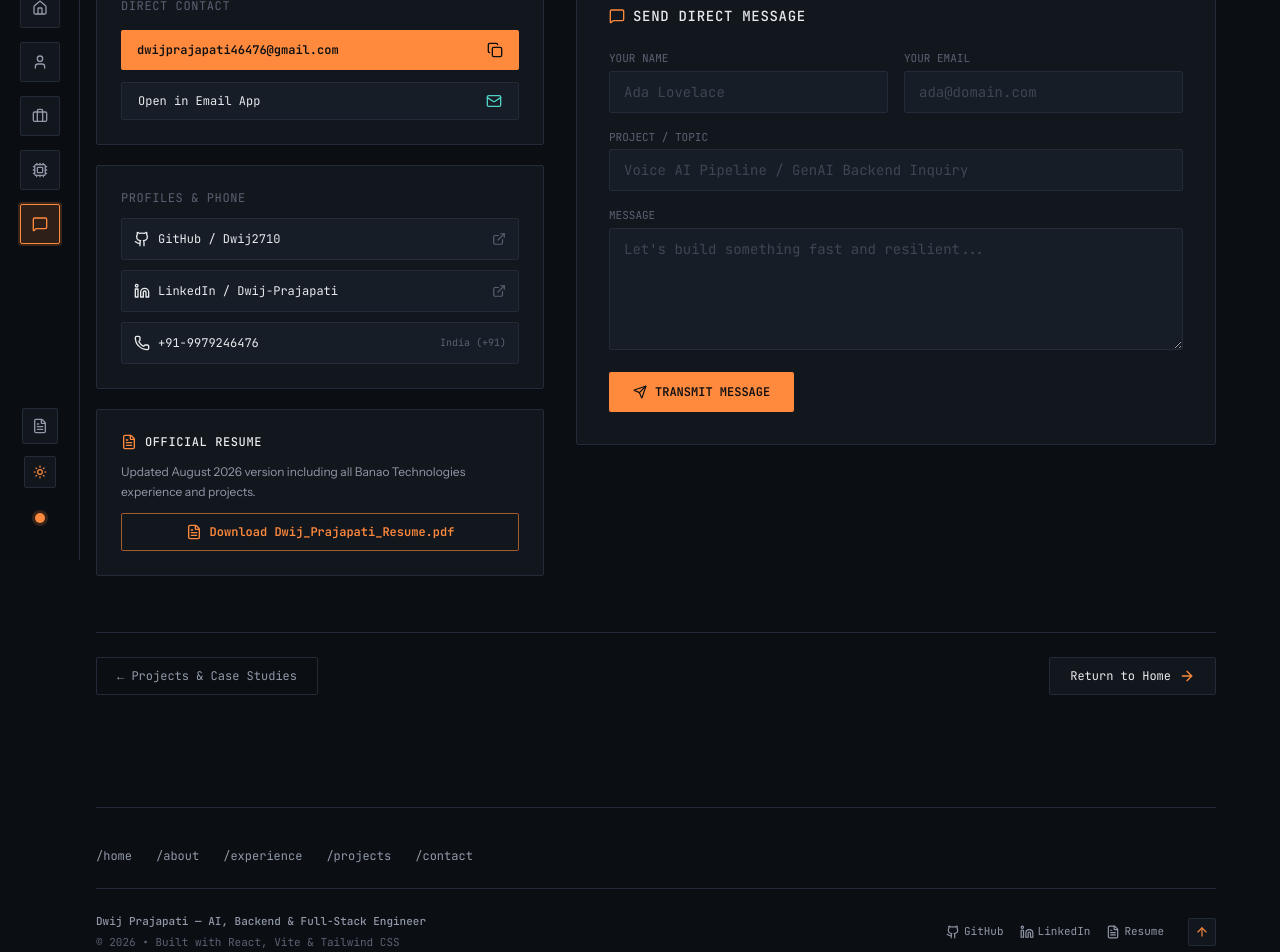
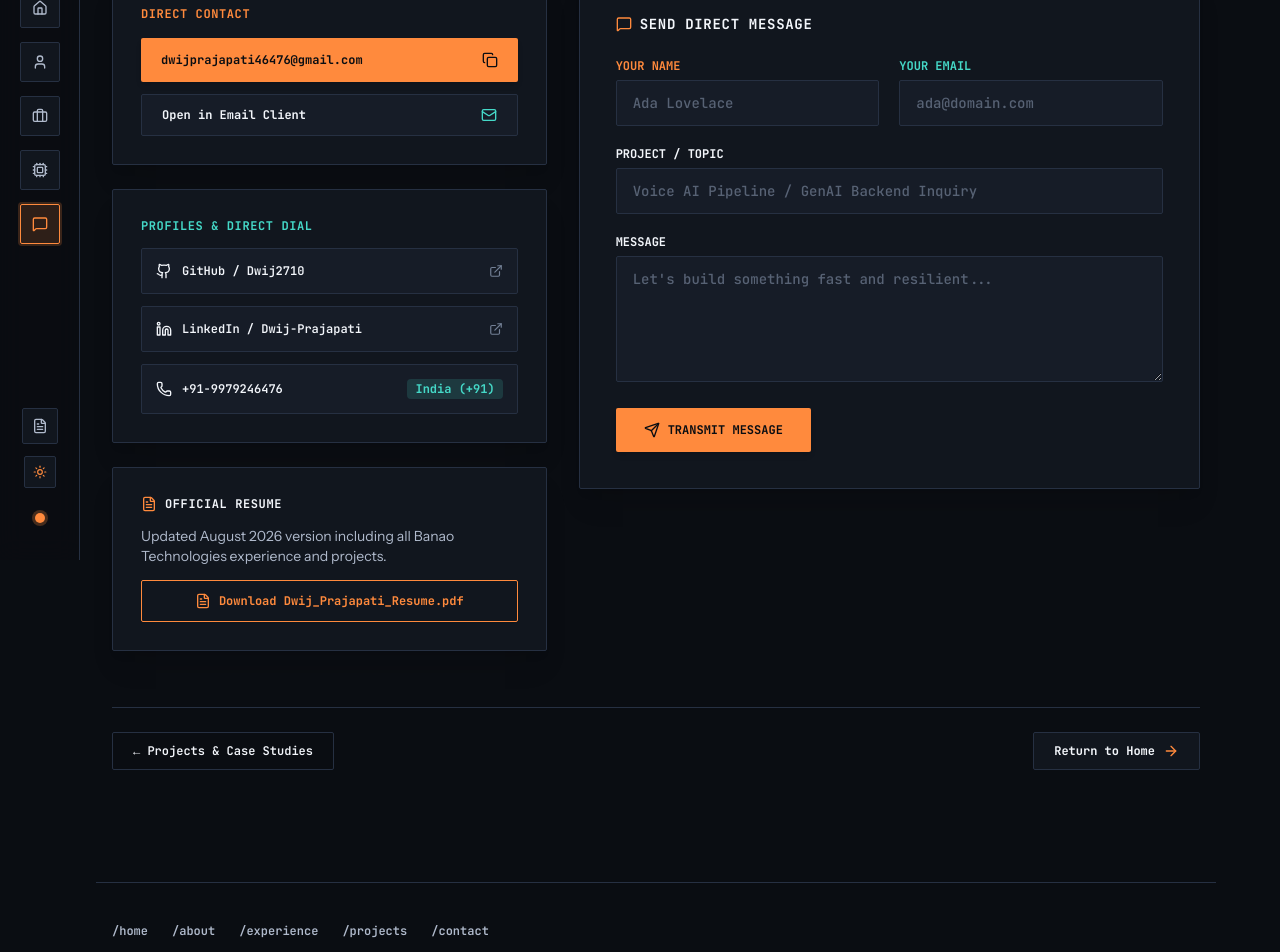
Before and after one commit to Dwij2710/Dwij-Portfolio, a React (Vite) app: page /contact in a window 1280 px wide. Shown: the part 240-1192 px from the top of the page. Built offline with nearby package versions, Linux system fonts and the light colour scheme; the HTML template or start-up script is replaced by a standard one.

Commit message:
design: upgrade all pages with 1400px wide container, ultra high-contrast typography, and bold readable cards

```diff
--- a/src/components/Footer.tsx
+++ b/src/components/Footer.tsx
@@ -9,10 +9,10 @@ export default function Footer() {
   }
 
   return (
-    <footer className="border-t border-hairline py-10 mt-16 max-w-container mx-auto w-full">
+    <footer className="border-t border-hairline py-10 mt-16 max-w-7xl mx-auto w-full px-2 sm:px-4">
       <div className="flex flex-col gap-6">
         {/* Navigation Map */}
-        <div className="flex flex-wrap items-center gap-6 font-mono text-xs text-muted">
+        <div className="flex flex-wrap items-center gap-6 font-mono text-xs text-muted font-semibold">
           <Link to="/" className="hover:text-signal transition-colors">/home</Link>
           <Link to="/about" className="hover:text-signal transition-colors">/about</Link>
           <Link to="/experience" className="hover:text-signal transition-colors">/experience</Link>
@@ -21,22 +21,22 @@ export default function Footer() {
         </div>
 
         {/* Bottom Details */}
-        <div className="flex flex-col sm:flex-row justify-between items-start sm:items-center gap-6 font-mono text-[11px] text-faint border-t border-hairline pt-6">
+        <div className="flex flex-col sm:flex-row justify-between items-start sm:items-center gap-6 font-mono text-xs text-muted border-t border-hairline pt-6">
           <div className="flex flex-col gap-1">
-            <span className="text-muted font-medium">
+            <span className="text-ink font-bold">
               {profile.name} — {profile.role}
             </span>
-            <span>© {new Date().getFullYear()} • Built with React, Vite & Tailwind CSS</span>
+            <span className="text-faint">© {new Date().getFullYear()} • Built with React, Vite & Tailwind CSS</span>
           </div>
 
-          <div className="flex items-center gap-4 text-muted">
+          <div className="flex items-center gap-5 text-ink font-semibold">
             <a
               href={profile.github}
               target="_blank"
               rel="noreferrer"
-              className="hover:text-ink transition-colors flex items-center gap-1"
+              className="hover:text-signal transition-colors flex items-center gap-1.5"
             >
-              <GithubIcon className="w-3.5 h-3.5" />
+              <GithubIcon className="w-4 h-4" />
               <span>GitHub</span>
             </a>
 
@@ -44,9 +44,9 @@ export default function Footer() {
               href={profile.linkedin}
               target="_blank"
               rel="noreferrer"
-              className="hover:text-ink transition-colors flex items-center gap-1"
+              className="hover:text-signal transition-colors flex items-center gap-1.5"
             >
-              <LinkedinIcon className="w-3.5 h-3.5" />
+              <LinkedinIcon className="w-4 h-4" />
               <span>LinkedIn</span>
             </a>
 
@@ -54,19 +54,19 @@ export default function Footer() {
               href={profile.resumeUrl}
               target="_blank"
               rel="noreferrer"
-              className="hover:text-signal transition-colors flex items-center gap-1"
+              className="hover:text-signal transition-colors flex items-center gap-1.5"
             >
-              <FileText className="w-3.5 h-3.5" />
+              <FileText className="w-4 h-4" />
               <span>Resume</span>
             </a>
 
             <button
               onClick={scrollToTop}
-              className="p-1.5 border border-hairline bg-panel rounded-sm hover:text-ink hover:border-faint transition-colors ml-2"
+              className="p-2 border border-hairline bg-panel rounded-sm hover:text-signal hover:border-signal transition-colors ml-2"
               aria-label="Scroll to top"
               title="Scroll to top"
             >
-              <ArrowUp className="w-3.5 h-3.5 text-signal" />
+              <ArrowUp className="w-4 h-4 text-signal" />
             </button>
           </div>
         </div>
--- a/src/index.css
+++ b/src/index.css
@@ -3,36 +3,33 @@
 @tailwind utilities;
 
 :root {
-  /* Dark console theme (default) */
-  --color-base: 11 14 19;
-  --color-panel: 18 22 29;
-  --color-panel2: 23 29 38;
-  --color-hairline: 35 43 56;
-  --color-ink: 232 234 237;
-  --color-muted: 145 153 168;
-  --color-faint: 90 98 114;
+  /* Dark console theme (default) - High contrast & vibrant */
+  --color-base: 10 13 18;
+  --color-panel: 17 22 30;
+  --color-panel2: 22 28 39;
+  --color-hairline: 38 48 66;
+  --color-ink: 243 246 251;
+  --color-muted: 176 186 204;
+  --color-faint: 115 128 150;
   --color-signal: 255 138 61;
-  --color-data: 79 209 197;
-  --glow-color: rgba(255, 138, 61, 0.08);
+  --color-data: 69 217 200;
 }
 
 html.light {
-  /* Light technical blueprint theme */
-  --color-base: 246 248 250;
+  /* Light technical blueprint theme - Crisp & readable */
+  --color-base: 248 250 252;
   --color-panel: 255 255 255;
   --color-panel2: 241 245 249;
-  --color-hairline: 226 232 240;
+  --color-hairline: 218 226 237;
   --color-ink: 15 23 42;
-  --color-muted: 71 85 105;
-  --color-faint: 148 163 184;
+  --color-muted: 51 65 85;
+  --color-faint: 100 116 139;
   --color-signal: 234 88 12;
   --color-data: 13 148 136;
-  --glow-color: rgba(234, 88, 12, 0.05);
 }
 
 * {
   scroll-behavior: smooth;
-  transition: background-color 0.2s ease, border-color 0.2s ease, color 0.2s ease;
 }
 
 html, body, #root {
@@ -55,27 +52,27 @@ body {
 
 /* Custom scrollbar */
 ::-webkit-scrollbar {
-  width: 7px;
-  height: 7px;
+  width: 8px;
+  height: 8px;
 }
 ::-webkit-scrollbar-track {
   background: rgb(var(--color-base));
 }
 ::-webkit-scrollbar-thumb {
   background: rgb(var(--color-hairline));
-  border-radius: 3px;
+  border-radius: 4px;
 }
 ::-webkit-scrollbar-thumb:hover {
   background: rgb(var(--color-faint));
 }
 
 .status-dot {
-  box-shadow: 0 0 0 3px rgba(255, 138, 61, 0.18);
+  box-shadow: 0 0 0 3px rgba(255, 138, 61, 0.25);
   animation: pulse 2s cubic-bezier(0.4, 0, 0.6, 1) infinite;
 }
 
 html.light .status-dot {
-  box-shadow: 0 0 0 3px rgba(234, 88, 12, 0.2);
+  box-shadow: 0 0 0 3px rgba(234, 88, 12, 0.25);
 }
 
 @media (prefers-reduced-motion: reduce) {
@@ -91,30 +88,3 @@ html.light .status-dot {
   outline: 2px solid rgb(var(--color-signal));
   outline-offset: 3px;
 }
-
-/* Glass panel */
-.glass-panel {
-  background-color: rgb(var(--color-panel) / 0.85);
-  backdrop-filter: blur(12px);
-  -webkit-backdrop-filter: blur(12px);
-  border: 1px solid rgb(var(--color-hairline));
-}
-
-/* Subtle grid */
-.bg-grid-pattern {
-  background-size: 32px 32px;
-  background-image:
-    linear-gradient(to right, rgb(var(--color-hairline) / 0.25) 1px, transparent 1px),
-    linear-gradient(to bottom, rgb(var(--color-hairline) / 0.25) 1px, transparent 1px);
-}
-
-/* Telemetry Card Glow on Hover */
-.telemetry-card {
-  position: relative;
-  transition: all 0.25s cubic-bezier(0.16, 1, 0.3, 1);
-}
-.telemetry-card:hover {
-  transform: translateY(-2px);
-  border-color: rgb(var(--color-signal) / 0.5);
-  box-shadow: 0 8px 24px -6px rgba(0, 0, 0, 0.2);
-}
--- a/src/pages/ContactPage.tsx
+++ b/src/pages/ContactPage.tsx
@@ -43,14 +43,14 @@ export default function ContactPage() {
   )}`
 
   return (
-    <div className="py-8 md:py-12 max-w-container mx-auto">
+    <div className="py-8 md:py-12 max-w-7xl mx-auto w-full px-2 sm:px-4">
       {/* Header */}
       <div className="mb-10 border-b border-hairline pb-6">
-        <p className="font-mono text-xs text-faint mb-2">// 04. contact & coordinates</p>
-        <h1 className="text-3xl sm:text-4xl lg:text-5xl font-medium tracking-tight text-ink">
+        <p className="font-mono text-xs text-signal font-bold mb-2 uppercase tracking-wider">// 04. contact & coordinates</p>
+        <h1 className="text-3xl sm:text-4xl lg:text-5xl font-semibold tracking-tight text-ink">
           Let's Talk Systems & Models
         </h1>
-        <p className="font-mono text-sm text-data mt-2">
+        <p className="font-mono text-sm sm:text-base text-data mt-2 font-semibold">
           Available for AI Engineering, Backend Architecture & Generative AI Roles
         </p>
       </div>
@@ -58,16 +58,16 @@ export default function ContactPage() {
       {/* 2-Column Layout */}
       <div className="grid lg:grid-cols-12 gap-8 items-start mb-12">
         {/* Left Column: Direct Coordinates & Actions */}
-        <div className="lg:col-span-5 space-y-5">
+        <div className="lg:col-span-5 space-y-6">
           {/* Quick email card */}
-          <div className="p-6 bg-panel border border-hairline rounded-sm shadow-sm space-y-4">
-            <h2 className="font-mono text-xs text-faint uppercase tracking-wider">
+          <div className="p-6 sm:p-7 bg-panel border border-hairline rounded-sm shadow-xl space-y-4">
+            <h2 className="font-mono text-xs text-signal uppercase tracking-wider font-bold">
               Direct Contact
             </h2>
             <div className="space-y-3">
               <button
                 onClick={copyEmail}
-                className="w-full px-4 py-3 bg-signal text-base text-xs font-mono font-semibold rounded-sm hover:bg-signal/90 transition-all flex items-center justify-between shadow-sm"
+                className="w-full px-5 py-3.5 bg-signal text-base text-xs font-mono font-bold rounded-sm hover:bg-signal/90 transition-all flex items-center justify-between shadow-md"
               >
                 <span>{copied ? '✓ COPIED TO CLIPBOARD' : profile.email}</span>
                 {copied ? <Check className="w-4 h-4" /> : <Copy className="w-4 h-4" />}
@@ -75,27 +75,27 @@ export default function ContactPage() {
 
               <a
                 href={`mailto:${profile.email}`}
-                className="w-full px-4 py-2.5 border border-hairline bg-panel2 text-xs font-mono text-ink rounded-sm hover:border-muted transition-colors flex items-center justify-between"
+                className="w-full px-5 py-3 border border-hairline bg-panel2 text-xs font-mono text-ink font-bold rounded-sm hover:border-signal/50 transition-colors flex items-center justify-between"
               >
-                <span>Open in Email App</span>
+                <span>Open in Email Client</span>
                 <Mail className="w-4 h-4 text-data" />
               </a>
             </div>
           </div>
 
           {/* Social Profiles */}
-          <div className="p-6 bg-panel border border-hairline rounded-sm shadow-sm space-y-3">
-            <h3 className="font-mono text-xs text-faint uppercase tracking-wider mb-2">
-              Profiles & Phone
+          <div className="p-6 sm:p-7 bg-panel border border-hairline rounded-sm shadow-xl space-y-3.5">
+            <h3 className="font-mono text-xs text-data uppercase tracking-wider font-bold mb-2">
+              Profiles & Direct Dial
             </h3>
-            <div className="space-y-2.5 font-mono text-xs">
+            <div className="space-y-3 font-mono text-xs">
               <a
                 href={profile.github}
                 target="_blank"
                 rel="noreferrer"
-                className="p-3 bg-panel2 border border-hairline rounded-sm hover:border-signal/50 hover:text-signal transition-colors flex items-center justify-between text-ink"
+                className="p-3.5 bg-panel2 border border-hairline rounded-sm hover:border-signal hover:text-signal transition-colors flex items-center justify-between text-ink font-semibold"
               >
-                <span className="flex items-center gap-2">
+                <span className="flex items-center gap-2.5">
                   <GithubIcon className="w-4 h-4" />
                   <span>GitHub / Dwij2710</span>
                 </span>
@@ -106,9 +106,9 @@ export default function ContactPage() {
                 href={profile.linkedin}
                 target="_blank"
                 rel="noreferrer"
-                className="p-3 bg-panel2 border border-hairline rounded-sm hover:border-signal/50 hover:text-signal transition-colors flex items-center justify-between text-ink"
+                className="p-3.5 bg-panel2 border border-hairline rounded-sm hover:border-signal hover:text-signal transition-colors flex items-center justify-between text-ink font-semibold"
               >
-                <span className="flex items-center gap-2">
+                <span className="flex items-center gap-2.5">
                   <LinkedinIcon className="w-4 h-4" />
                   <span>LinkedIn / Dwij-Prajapati</span>
                 </span>
@@ -117,33 +117,33 @@ export default function ContactPage() {
 
               <a
                 href={`tel:${profile.phone}`}
-                className="p-3 bg-panel2 border border-hairline rounded-sm hover:border-data/50 hover:text-data transition-colors flex items-center justify-between text-ink"
+                className="p-3.5 bg-panel2 border border-hairline rounded-sm hover:border-data hover:text-data transition-colors flex items-center justify-between text-ink font-semibold"
               >
-                <span className="flex items-center gap-2">
+                <span className="flex items-center gap-2.5">
                   <Phone className="w-4 h-4" />
                   <span>{profile.phone}</span>
                 </span>
-                <span className="text-[10px] text-faint">India (+91)</span>
+                <span className="text-xs text-data font-bold bg-data/15 px-2 py-0.5 rounded">India (+91)</span>
               </a>
             </div>
           </div>
 
           {/* Resume Card */}
-          <div className="p-6 bg-panel border border-hairline rounded-sm shadow-sm space-y-3">
+          <div className="p-6 sm:p-7 bg-panel border border-hairline rounded-sm shadow-xl space-y-3.5">
             <div className="flex items-center gap-2">
               <FileText className="w-4 h-4 text-signal" />
-              <h3 className="font-mono text-xs text-ink uppercase tracking-wider font-medium">
+              <h3 className="font-mono text-xs text-ink uppercase tracking-wider font-bold">
                 Official Resume
               </h3>
             </div>
-            <p className="text-xs text-muted leading-relaxed">
+            <p className="text-xs sm:text-sm text-muted leading-relaxed">
               Updated August 2026 version including all Banao Technologies experience and projects.
             </p>
             <a
               href={profile.resumeUrl}
               target="_blank"
               rel="noreferrer"
-              className="w-full px-4 py-2.5 border border-signal/60 text-signal font-mono text-xs font-semibold rounded-sm hover:bg-signal/10 transition-colors flex items-center justify-center gap-2"
+              className="w-full px-5 py-3 border border-signal text-signal font-mono text-xs font-bold rounded-sm hover:bg-signal/15 transition-colors flex items-center justify-center gap-2 shadow-sm"
             >
               <FileText className="w-4 h-4" />
               <span>Download Dwij_Prajapati_Resume.pdf</span>
@@ -152,10 +152,10 @@ export default function ContactPage() {
         </div>
 
         {/* Right Column: Direct Message Form */}
-        <div className="lg:col-span-7 border border-hairline bg-panel p-6 sm:p-8 rounded-sm shadow-sm">
+        <div className="lg:col-span-7 border border-hairline bg-panel p-6 sm:p-8 lg:p-9 rounded-sm shadow-xl">
           <div className="flex items-center gap-2 mb-6">
             <MessageSquare className="w-4 h-4 text-signal" />
-            <h2 className="font-mono text-sm text-ink font-medium uppercase tracking-wider">
+            <h2 className="font-mono text-sm text-ink font-bold uppercase tracking-wider">
               Send Direct Message
             </h2>
           </div>
@@ -166,20 +166,20 @@ export default function ContactPage() {
               animate={{ opacity: 1, y: 0 }}
               className="p-6 bg-panel2 border border-signal/40 rounded-sm text-center"
             >
-              <div className="w-10 h-10 rounded-full bg-signal/10 text-signal flex items-center justify-center mx-auto mb-3">
-                <Check className="w-5 h-5" />
+              <div className="w-12 h-12 rounded-full bg-signal/15 text-signal flex items-center justify-center mx-auto mb-3">
+                <Check className="w-6 h-6" />
               </div>
-              <h3 className="text-lg font-medium text-ink">Message Transmitted</h3>
-              <p className="font-mono text-xs text-muted mt-1 max-w-md mx-auto">
+              <h3 className="text-xl font-bold text-ink">Message Transmitted</h3>
+              <p className="font-mono text-xs text-muted mt-2 max-w-md mx-auto">
                 Thank you, {formState.name || 'there'}! Your note has been received. You can also send directly via email client below.
               </p>
 
-              <div className="mt-5 flex flex-wrap items-center justify-center gap-3">
+              <div className="mt-6 flex flex-wrap items-center justify-center gap-3">
                 <a
                   href={mailtoUrl}
-                  className="px-4 py-2 bg-signal text-base text-xs font-mono font-medium rounded-sm hover:bg-signal/90 transition-colors inline-flex items-center gap-1.5"
+                  className="px-5 py-2.5 bg-signal text-base text-xs font-mono font-bold rounded-sm hover:bg-signal/90 transition-colors inline-flex items-center gap-2"
                 >
-                  <ExternalLink className="w-3.5 h-3.5" />
+                  <ExternalLink className="w-4 h-4" />
                   <span>open email client</span>
                 </a>
                 <button
@@ -187,17 +187,17 @@ export default function ContactPage() {
                     setStatus('idle')
                     setFormState({ name: '', email: '', subject: '', message: '' })
                   }}
-                  className="px-4 py-2 border border-hairline text-xs font-mono text-muted hover:text-ink rounded-sm transition-colors"
+                  className="px-5 py-2.5 border border-hairline text-xs font-mono text-ink hover:text-signal rounded-sm transition-colors font-semibold"
                 >
                   reset form
                 </button>
               </div>
             </motion.div>
           ) : (
-            <form onSubmit={handleSubmit} className="space-y-4">
-              <div className="grid sm:grid-cols-2 gap-4">
+            <form onSubmit={handleSubmit} className="space-y-5">
+              <div className="grid sm:grid-cols-2 gap-5">
                 <div>
-                  <label className="block font-mono text-[11px] text-faint mb-1">
+                  <label className="block font-mono text-xs text-signal font-bold mb-1.5 uppercase">
                     YOUR NAME
                   </label>
                   <input
@@ -208,11 +208,11 @@ export default function ContactPage() {
                     onChange={(e) =>
                       setFormState({ ...formState, name: e.target.value })
                     }
-                    className="w-full px-3.5 py-2.5 bg-panel2 border border-hairline rounded-sm text-sm text-ink placeholder:text-faint/60 focus:border-signal outline-none font-mono"
+                    className="w-full px-4 py-3 bg-panel2 border border-hairline rounded-sm text-sm text-ink placeholder:text-faint/70 focus:border-signal outline-none font-mono font-medium"
                   />
                 </div>
                 <div>
-                  <label className="block font-mono text-[11px] text-faint mb-1">
+                  <label className="block font-mono text-xs text-data font-bold mb-1.5 uppercase">
                     YOUR EMAIL
                   </label>
                   <input
@@ -223,13 +223,13 @@ export default function ContactPage() {
                     onChange={(e) =>
                       setFormState({ ...formState, email: e.target.value })
                     }
-                    className="w-full px-3.5 py-2.5 bg-panel2 border border-hairline rounded-sm text-sm text-ink placeholder:text-faint/60 focus:border-signal outline-none font-mono"
+                    className="w-full px-4 py-3 bg-panel2 border border-hairline rounded-sm text-sm text-ink placeholder:text-faint/70 focus:border-signal outline-none font-mono font-medium"
                   />
                 </div>
               </div>
 
               <div>
-                <label className="block font-mono text-[11px] text-faint mb-1">
+                <label className="block font-mono text-xs text-ink font-bold mb-1.5 uppercase">
                   PROJECT / TOPIC
                 </label>
                 <input
@@ -239,12 +239,12 @@ export default function ContactPage() {
                   onChange={(e) =>
                     setFormState({ ...formState, subject: e.target.value })
                   }
-                  className="w-full px-3.5 py-2.5 bg-panel2 border border-hairline rounded-sm text-sm text-ink placeholder:text-faint/60 focus:border-signal outline-none font-mono"
+                  className="w-full px-4 py-3 bg-panel2 border border-hairline rounded-sm text-sm text-ink placeholder:text-faint/70 focus:border-signal outline-none font-mono font-medium"
                 />
               </div>
 
               <div>
-                <label className="block font-mono text-[11px] text-faint mb-1">
+                <label className="block font-mono text-xs text-ink font-bold mb-1.5 uppercase">
                   MESSAGE
                 </label>
                 <textarea
@@ -255,14 +255,14 @@ export default function ContactPage() {
                   onChange={(e) =>
                     setFormState({ ...formState, message: e.target.value })
                   }
-                  className="w-full px-3.5 py-2.5 bg-panel2 border border-hairline rounded-sm text-sm text-ink placeholder:text-faint/60 focus:border-signal outline-none font-mono resize-y"
+                  className="w-full px-4 py-3 bg-panel2 border border-hairline rounded-sm text-sm text-ink placeholder:text-faint/70 focus:border-signal outline-none font-mono font-medium resize-y"
                 />
               </div>
 
               <button
                 type="submit"
                 disabled={status === 'sending'}
-                className="w-full sm:w-auto px-6 py-3 bg-signal text-base font-mono text-xs font-semibold rounded-sm hover:bg-signal/90 transition-all flex items-center justify-center gap-2"
+                className="w-full sm:w-auto px-7 py-3.5 bg-signal text-base font-mono text-xs font-bold rounded-sm hover:bg-signal/90 transition-all flex items-center justify-center gap-2 shadow-md"
               >
                 {status === 'sending' ? (
                   <>
@@ -271,7 +271,7 @@ export default function ContactPage() {
                   </>
                 ) : (
                   <>
-                    <Send className="w-3.5 h-3.5" />
+                    <Send className="w-4 h-4" />
                     <span>TRANSMIT MESSAGE</span>
                   </>
                 )}
@@ -285,13 +285,13 @@ export default function ContactPage() {
       <div className="mt-14 flex flex-wrap items-center justify-between gap-4 border-t border-hairline pt-6">
         <Link
           to="/projects"
-          className="px-5 py-2.5 border border-hairline text-muted hover:text-ink font-mono text-xs rounded-sm hover:border-faint transition-colors"
+          className="px-5 py-2.5 border border-hairline text-ink hover:text-signal font-mono text-xs rounded-sm hover:border-signal transition-colors font-semibold"
         >
           <span>← Projects & Case Studies</span>
         </Link>
         <Link
           to="/"
-          className="px-5 py-2.5 bg-panel border border-hairline text-ink font-mono text-xs rounded-sm hover:border-signal/60 transition-all flex items-center gap-2"
+          className="px-5 py-2.5 bg-panel border border-hairline text-ink font-mono text-xs rounded-sm hover:border-signal transition-all flex items-center gap-2 font-bold"
         >
           <span>Return to Home</span>
           <ArrowRight className="w-4 h-4 text-signal" />
--- a/tailwind.config.js
+++ b/tailwind.config.js
@@ -20,19 +20,8 @@ export default {
         mono: ['"JetBrains Mono"', 'monospace'],
       },
       maxWidth: {
-        container: '1200px',
-        content: '880px',
-      },
-      animation: {
-        'pulse-subtle': 'pulse 3s cubic-bezier(0.4, 0, 0.6, 1) infinite',
-        'spin-slow': 'spin 16s linear infinite',
-        'sound-wave': 'soundwave 1.2s ease-in-out infinite alternate',
-      },
-      keyframes: {
-        soundwave: {
-          '0%': { height: '4px' },
-          '100%': { height: '18px' },
-        },
+        container: '1400px',
+        content: '960px',
       },
     },
   },
```
Also changed, not shown: src/pages/AboutPage.tsx (+65 -66 lines), src/pages/HomePage.tsx (+74 -70 lines), src/pages/ProjectsPage.tsx (+49 -49 lines).
